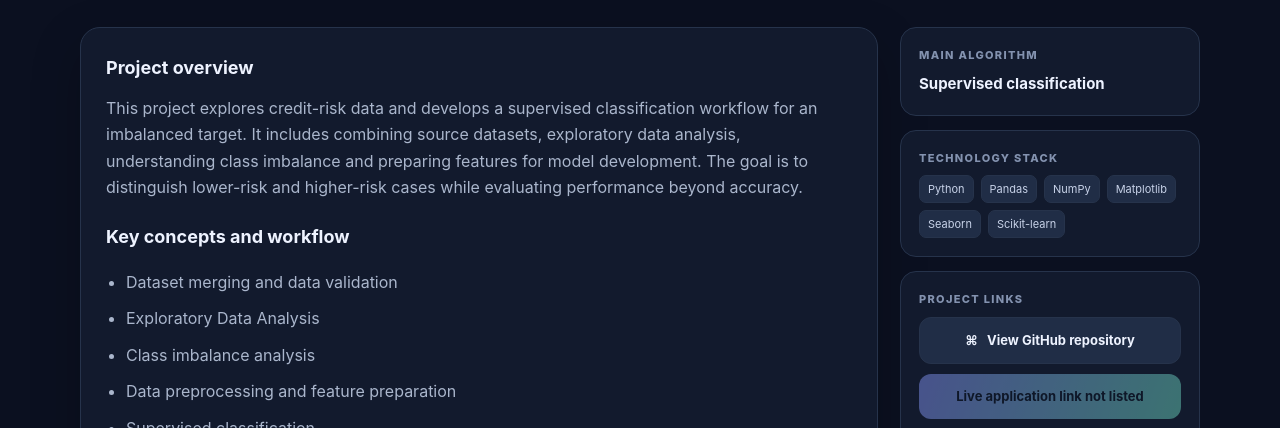
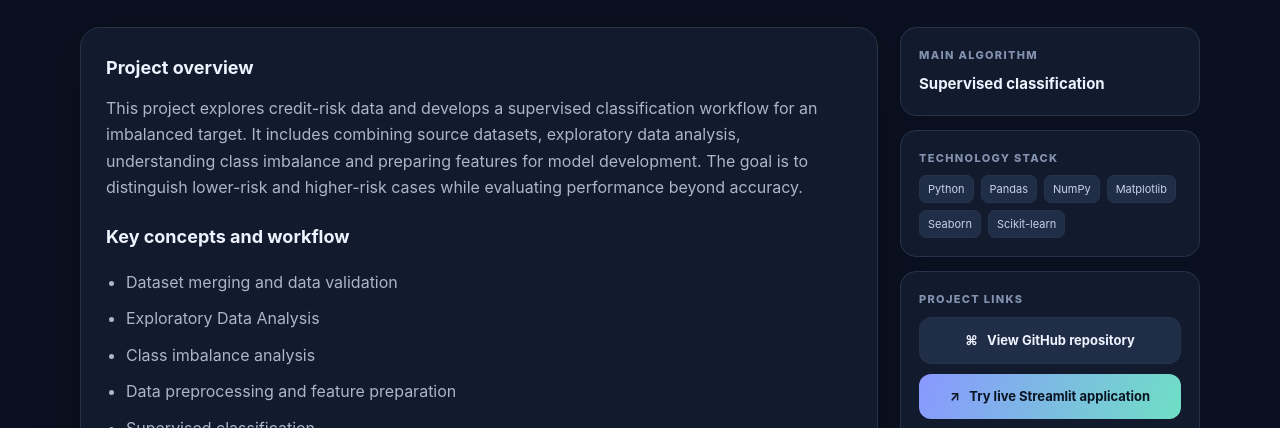
Before and after one commit to tusharr29/Supervised-ML-Projects, a plain HTML site: page projects/credit-risk-prediction.html in a window 1280 px wide. Shown: the part 368-796 px from the top of the page. Drawn offline with Linux system fonts and the light colour scheme.

Commit message:
link update

```diff
--- a/projects/credit-risk-prediction.html
+++ b/projects/credit-risk-prediction.html
@@ -9,7 +9,7 @@
 <div class="detail-layout"><section class="panel"><h2>Project overview</h2><p>This project explores credit-risk data and develops a supervised classification workflow for an imbalanced target. It includes combining source datasets, exploratory data analysis, understanding class imbalance and preparing features for model development. The goal is to distinguish lower-risk and higher-risk cases while evaluating performance beyond accuracy.</p><h2>Key concepts and workflow</h2><ul class="topic-list"><li>Dataset merging and data validation</li><li>Exploratory Data Analysis</li><li>Class imbalance analysis</li><li>Data preprocessing and feature preparation</li><li>Supervised classification</li><li>Model comparison</li><li>Precision, recall and F1-score considerations</li></ul></section>
 <aside class="side"><div class="meta"><div class="meta-label">Main algorithm</div><div class="meta-value">Supervised classification</div></div>
 <div class="meta"><div class="meta-label">Technology stack</div><div class="stack"><span class="pill">Python</span><span class="pill">Pandas</span><span class="pill">NumPy</span><span class="pill">Matplotlib</span><span class="pill">Seaborn</span><span class="pill">Scikit-learn</span></div></div>
-<div class="meta"><div class="meta-label">Project links</div><div class="actions"><a class="button secondary" href="https://github.com/tusharr29/Credit-Risk-Prediction-" target="_blank" rel="noopener">⌘ &nbsp; View GitHub repository</a><span class="button disabled">Live application link not listed</span></div><div class="note">A live application link can be added here once available.</div></div></aside></div></main>
+<div class="meta"><div class="meta-label">Project links</div><div class="actions"><a class="button secondary" href="https://github.com/tusharr29/Credit-Risk-Prediction-" target="_blank" rel="noopener">⌘ &nbsp; View GitHub repository</a><a class="button" href="https://credit-risk-prediction-random-forest.streamlit.app/" target="_blank" rel="noopener">↗ &nbsp; Try live Streamlit application</a></div><div class="note">Open the deployed Streamlit app to try the Credit Risk Prediction model.</div></div></aside></div></main>
 <footer class="footer"><a href="../index.html">← All supervised learning projects</a></footer></div><script>
 (function(){
   const root = document.documentElement;
```
